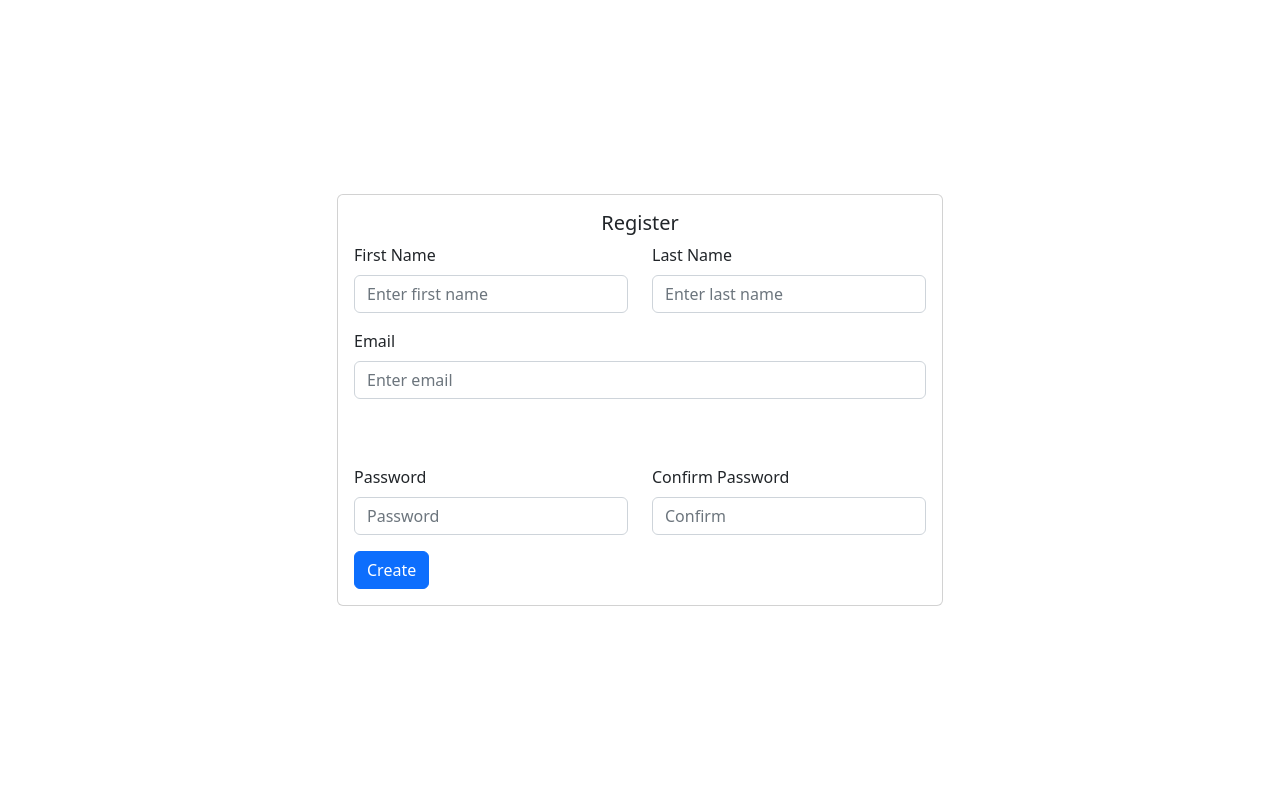
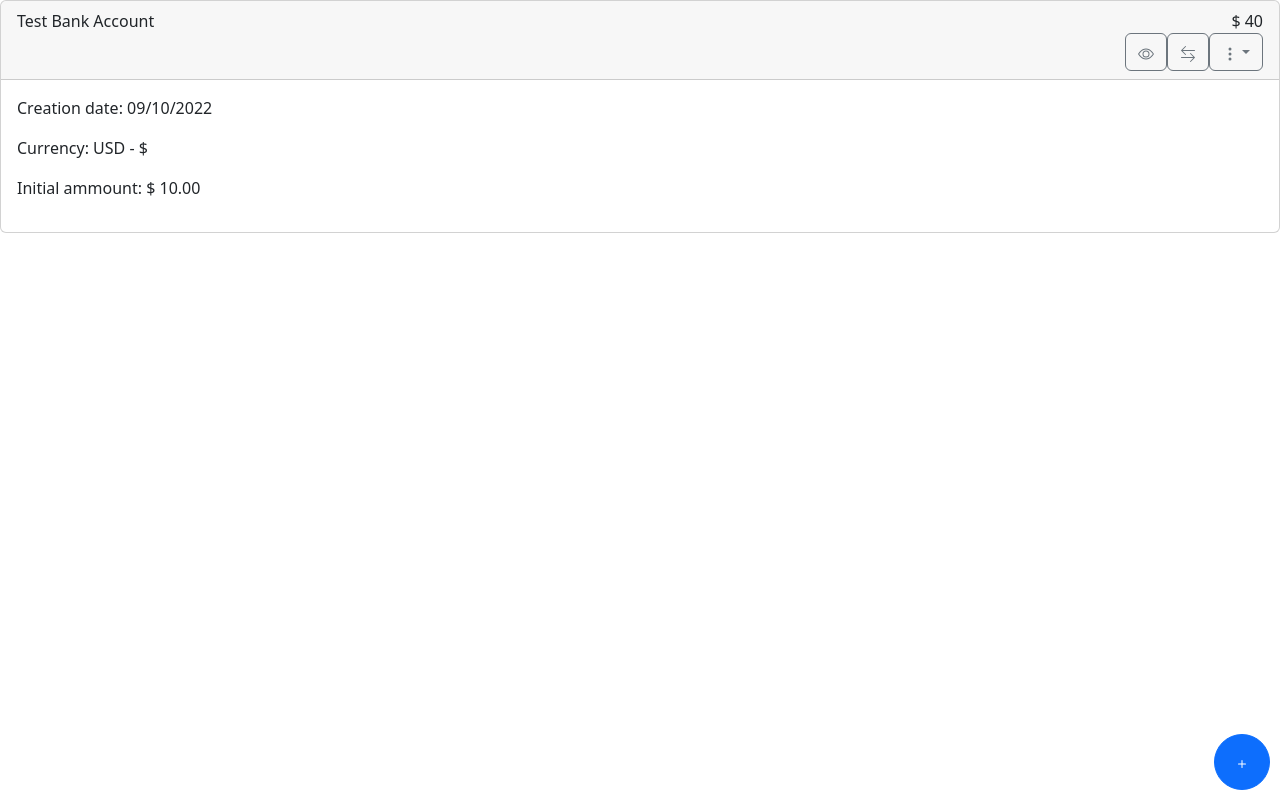
Before and after one commit to juancarranza/budget-control, a React (Create React App) app in the folder client/: page / in a window 1280 px wide. Built offline with nearby package versions, Linux system fonts and the light colour scheme.

Commit message:
Working on BankAccount Style.

```diff
--- a/client/package.json
+++ b/client/package.json
@@ -10,8 +10,11 @@
     "bootstrap-icons": "^1.10.2",
     "react": "^18.2.0",
     "react-bootstrap": "^2.6.0",
+    "react-bootstrap-icons": "^1.10.2",
     "react-dom": "^18.2.0",
+    "react-router-dom": "^6.4.5",
     "react-scripts": "5.0.1",
+    "uuid": "^9.0.0",
     "web-vitals": "^2.1.4"
   },
   "scripts": {
--- a/client/src/App.js
+++ b/client/src/App.js
@@ -1,4 +1,7 @@
 import React from 'react';
+import BankAccount from './components/BankAccount/BankAccount';
+import BankAccountList from './components/BankAccount/BankAccountList';
+import FormBankAccount from './components/BankAccount/FormBankAccount';
 //import './App.css';
 import Login from './components/Login';
 import Register from './components/Register';
@@ -7,7 +10,10 @@ function App() {
   return (
     <>
       {/* <Login /> */}
-      <Register />
+      {/* <Register /> */}
+      {/* <BankAccount /> */}
+      <BankAccountList />
+      {/* <FormBankAccount /> */}
     </>
   );
 }
--- /dev/null
+++ b/client/src/components/BankAccount/BankAccount.jsx
@@ -0,0 +1,57 @@
+import React from 'react';
+import { Eye, ArrowLeftRight, ThreeDotsVertical } from 'react-bootstrap-icons';
+import Accordion from 'react-bootstrap/Accordion';
+import { useAccordionButton } from 'react-bootstrap/AccordionButton';
+import Card from 'react-bootstrap/Card';
+import Button from 'react-bootstrap/Button';
+import Dropdown from 'react-bootstrap/Dropdown';
+
+function CustomToggle({ eventKey }) {
+  const decoratedOnClick = useAccordionButton(eventKey, () =>
+    console.log('totally custom!'),
+  );
+
+  return (
+    <Button variant="outline-secondary" ><Eye onClick={decoratedOnClick}/></Button>
+  );
+}
+
+
+const BankAccount = (props) => {
+  return (
+    <>
+        <Card className="d-flex">
+          <Card.Header className='d-flex flex-column flex_layout'>
+            <div className='d-flex justify-content-between'>
+              <div>{props.name}</div>
+              <div>{props.balance}</div>
+            </div>
+            <div className='d-flex justify-content-end align-items-end'>
+              <CustomToggle eventKey="0">Click me!</CustomToggle>
+              <Button variant="outline-secondary"> <ArrowLeftRight /> </Button>
+              <Dropdown>
+                <Dropdown.Toggle variant="outline-secondary" id="dropdown-basic">
+                  <ThreeDotsVertical />
+                </Dropdown.Toggle>
+                <Dropdown.Menu>
+                  <Dropdown.Item href="#/action-1">Edit</Dropdown.Item>
+                  <Dropdown.Item href="#/action-2">Delete Account</Dropdown.Item>
+                </Dropdown.Menu>
+              </Dropdown>
+            </div>
+
+
+          </Card.Header>
+          <Accordion.Collapse eventKey="0">
+            <Card.Body>
+              <p>Creation date: 09/10/2022</p>
+              <p>Currency: USD - $</p>
+              <p>Initial ammount: $ 10.00</p>
+            </Card.Body>
+          </Accordion.Collapse>
+        </Card>
+    </>
+  );
+};
+
+export default BankAccount;
--- /dev/null
+++ b/client/src/components/BankAccount/BankAccountList.jsx
@@ -0,0 +1,17 @@
+import React from 'react';
+import Accordion from 'react-bootstrap/Accordion';
+import BankAccount from './BankAccount';
+import FormBankAccount from './FormBankAccount';
+
+const BankAccountList = () => {
+  return (
+    <>
+      <Accordion defaultActiveKey="0">
+        <BankAccount balance='$ 40' name='Test Bank Account' />
+      </Accordion>
+      <FormBankAccount />
+    </>
+  );
+};
+
+export default BankAccountList;
--- /dev/null
+++ b/client/src/components/BankAccount/FormBankAccount.jsx
@@ -0,0 +1,79 @@
+import React, { useState } from 'react';
+import Button from 'react-bootstrap/Button';
+import Form from 'react-bootstrap/Form';
+import Modal from 'react-bootstrap/Modal';
+import '../../styles/FormBankAccount.css';
+import { Plus } from 'react-bootstrap-icons';
+
+const FormBankAccount = () => {
+
+  const [show, setShow] = useState(false);
+
+  const handleClose = () => setShow(false);
+  const handleShow = () => setShow(true);
+
+  return (
+    <>
+      <Button variant="primary" onClick={handleShow} className="new-BkAcc" style={{borderRadius: '60%'}}>
+        <Plus />
+      </Button>
+
+      <Modal show={show} onHide={handleClose}>
+        <Modal.Header closeButton>
+          <Modal.Title>New Bank Account</Modal.Title>
+        </Modal.Header>
+        <Modal.Body>
+          <Form>
+            <Form.Group className="mb-3" controlId="exampleForm.ControlInput1">
+              <Form.Label>Name</Form.Label>
+              <Form.Control
+                type="text"
+                placeholder="Enter name"
+                autoFocus
+              />
+            </Form.Group>
+            <Form.Group
+              className="mb-3"
+              controlId="exampleForm.Select"
+            >
+              <Form.Label>Currency</Form.Label>
+              <Form.Select aria-label="Default select example">
+                <option value="1">USD - $</option>
+                <option value="2">GTQ - Q</option>
+                <option value="3">CAN - $</option>
+              </Form.Select>
+            </Form.Group>
+
+            <Form.Group className="mb-3" controlId="exampleForm.ControlInput2">
+              <Form.Label>Initial Ammount</Form.Label>
+              <Form.Control
+                type="text"
+                placeholder="0.00"
+                autoFocus
+              />
+            </Form.Group>
+
+            <Form.Group
+              className="mb-3"
+              controlId="exampleForm.ControlTextarea1"
+            >
+              <Form.Label>Description</Form.Label>
+              <Form.Control as="textarea" rows={3} />
+            </Form.Group>
+
+          </Form>
+        </Modal.Body>
+        <Modal.Footer>
+          <Button variant="secondary" onClick={handleClose}>
+            Close
+          </Button>
+          <Button variant="primary" onClick={handleClose}>
+            Create
+          </Button>
+        </Modal.Footer>
+      </Modal>
+    </>
+  );
+};
+
+export default FormBankAccount;
--- /dev/null
+++ b/client/src/styles/FormBankAccount.css
@@ -0,0 +1,8 @@
+.new-BkAcc {
+  width: 3.5rem;
+  height: 3.5rem;
+  border-radius: 60%;
+  right: 10px;
+  bottom: 10px;
+  position: absolute;
+}
```
Also changed, not shown: 1 other file (tests, documents, lock files or other folders).
